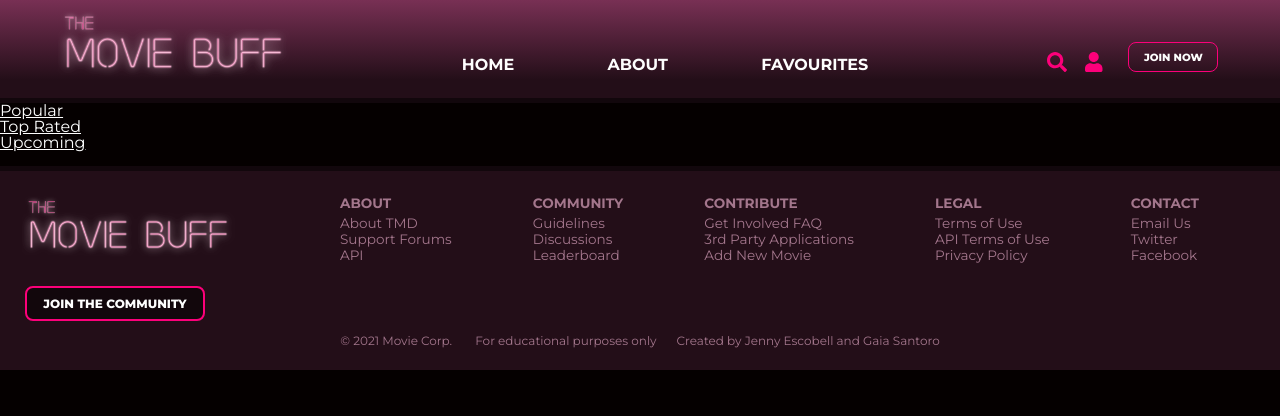
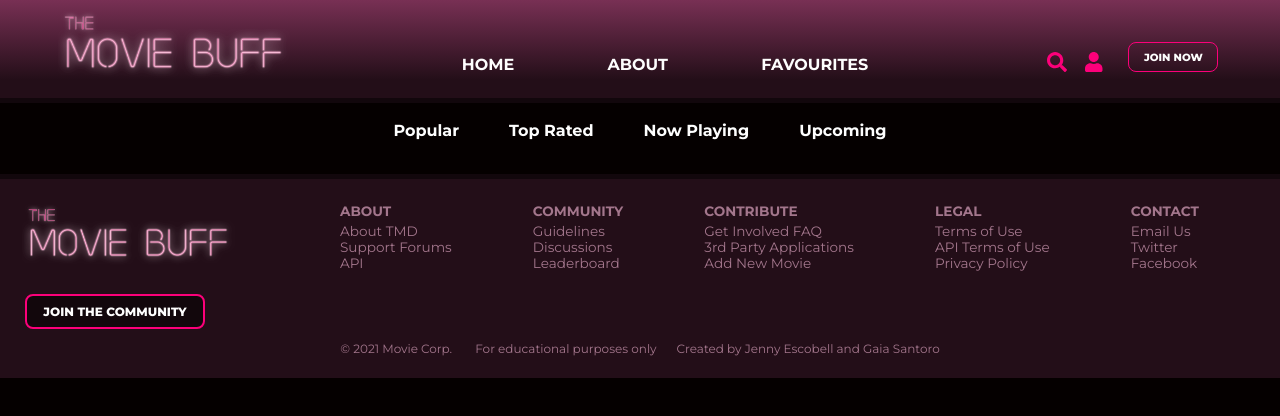
Before and after one commit to jennyesc/movieBuff, a React (Create React App) app: page / in a window 1280 px wide. Shown: the top 416 px of the page. Built offline with nearby package versions, Linux system fonts and the light colour scheme; no server answers; what use-global-hook would draw is missing.

Commit message:
movie-sort-nav styling

```diff
--- a/src/components/Home.js
+++ b/src/components/Home.js
@@ -64,7 +64,9 @@ const Home = () => {
           <ul>
             <li><NavLink to={'/sort/popular'}>Popular</NavLink></li>
             <li><NavLink to={'/sort/top-rated'}>Top Rated</NavLink></li>
+            <li><NavLink to={'/sort/now-plating'}>Now Playing</NavLink></li>
             <li><NavLink to={'/sort/upcoming'}>Upcoming</NavLink></li>
+
           </ul>
         </nav>
 
--- a/src/styles/components/_main.scss
+++ b/src/styles/components/_main.scss
@@ -5,31 +5,54 @@
 @use '../utilities/mixins' as *;
 
 
+.movie-sort-nav{
+    display: inline;
+    display: flex;
+    flex-wrap: nowrap;
+    justify-content: space-around;
+    padding-top: 20px;
+    padding-bottom: 20px;
 
-.form-select-group {
-    padding: 20px 15px;
 
-    .selection{
-        border: 1px solid $iconColor;
-        background: $bgGradientDark;
-        color: $iconColor;
-        font-size: 1rem;
-        font-weight: $fontSemi;
-        height: 40px;
-        width: 100%;
-        border-radius: 10px;
-        padding: 10px;
+    li{
+        align-items: justify;
+        padding-top: 15px;
+        display: inline;
+        margin-left: 5px;
+        margin-right: 5px;
+        text-align: center;
+
+
+        a{
+            text-decoration: none;
+            font-weight: $fontBold;
+            font-size: 0.9rem;
+
+            &:hover, &:focus, &:active{
+                color: $hoverColor;
+                transition: 0.04s;
+            }
+
+            @media (min-width: $desktopSmall){
+                font-size: 1rem;
+            }
+
+        }
+
+        @media (min-width: $desktopSmall){
+            margin-left: 25px;
+            margin-right: 25px;
+        }
+
     }
 
-    @media (min-width: $tabletSmall){
+    @media (min-width: $desktopSmall){
         @include mc;
         max-width: $siteWidth;
-        display: flex;
         justify-content: center;
-        align-items: center;
     }
-}
 
+}// End movie-sort-nav
 
 .desktop-grid{
 
```
